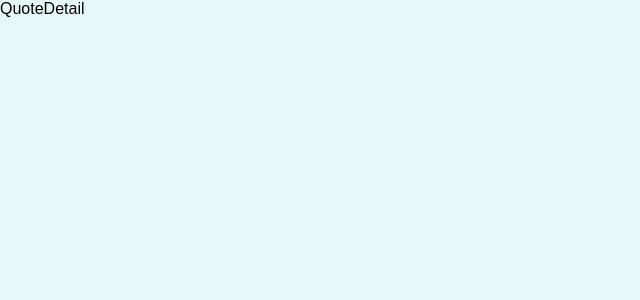
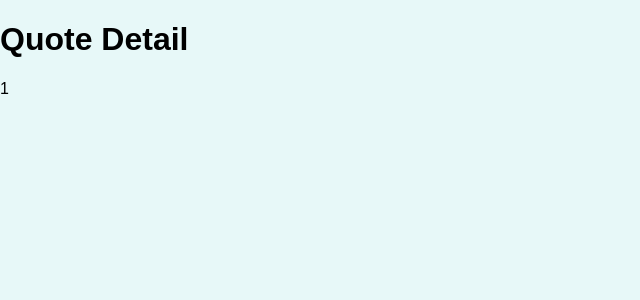
Before and after one commit to philsmirnoff/tutorial, a React (Create React App) app in the folder udemy/09-time-to-practice-starting-code/: page /quotes/1 in a window 1280 px wide. Shown: the top 300 px of the page, without its empty margins (0-640 px from the left). Built offline with nearby package versions, Linux system fonts and the light colour scheme.

Commit message:
added redirecting

```diff
--- a/udemy/09-time-to-practice-starting-code/src/App.js
+++ b/udemy/09-time-to-practice-starting-code/src/App.js
@@ -1,4 +1,4 @@
-import { Route, Switch } from 'react-router-dom';
+import { Route, Switch, Redirect } from 'react-router-dom';
 import AllQuotes from './pages/AllQuotes';
 import NewQuote from './pages/NewQuote';
 import QuoteDetail from './pages/QuoteDetail';
@@ -7,6 +7,9 @@ import QuoteDetail from './pages/QuoteDetail';
 function App() {
   return (
       <Switch>
+        <Route path='/' exact>
+        <Redirect to="/quotes" />
+        </Route>
         <Route path="/quotes" exact>
           <AllQuotes />
         </Route>
--- a/udemy/09-time-to-practice-starting-code/src/pages/QuoteDetail.js
+++ b/udemy/09-time-to-practice-starting-code/src/pages/QuoteDetail.js
@@ -1,9 +1,16 @@
-import React from 'react'
+import { Fragment } from 'react';
+import { useParams } from 'react-router-dom';
 
 const QuoteDetail = () => {
+  const params = useParams();
+
   return (
-    <div>QuoteDetail</div>
-  )
+    <Fragment>
+      <h1>Quote Detail</h1>
+      <p>{params.quoteId}</p>
+    </Fragment>
+
+         )
 }
 
 export default QuoteDetail
```
Also changed, not shown: 1 other file (tests, documents, lock files or other folders).
